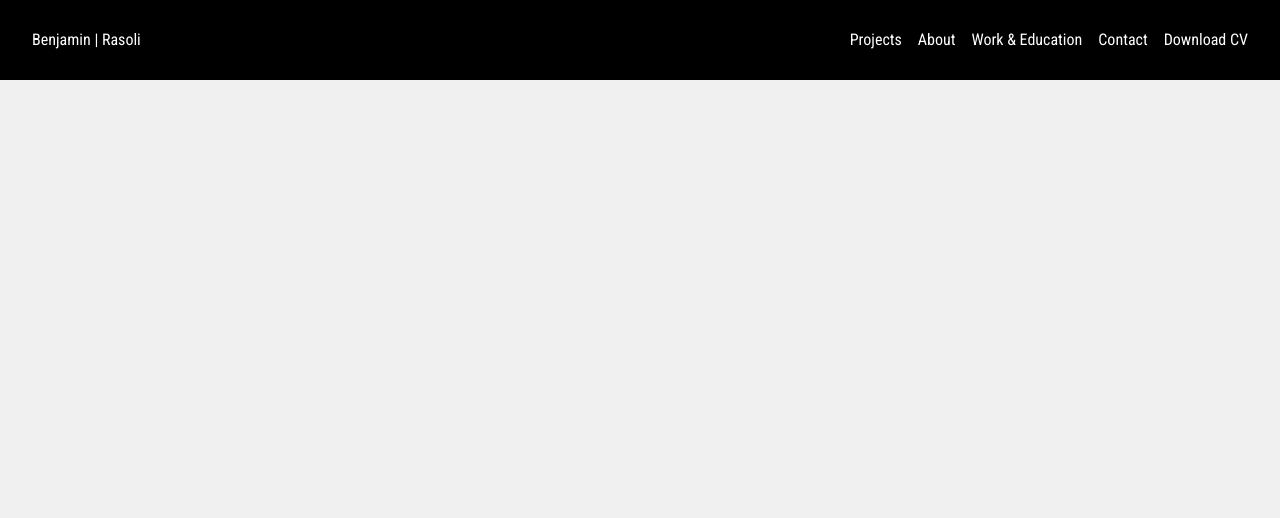
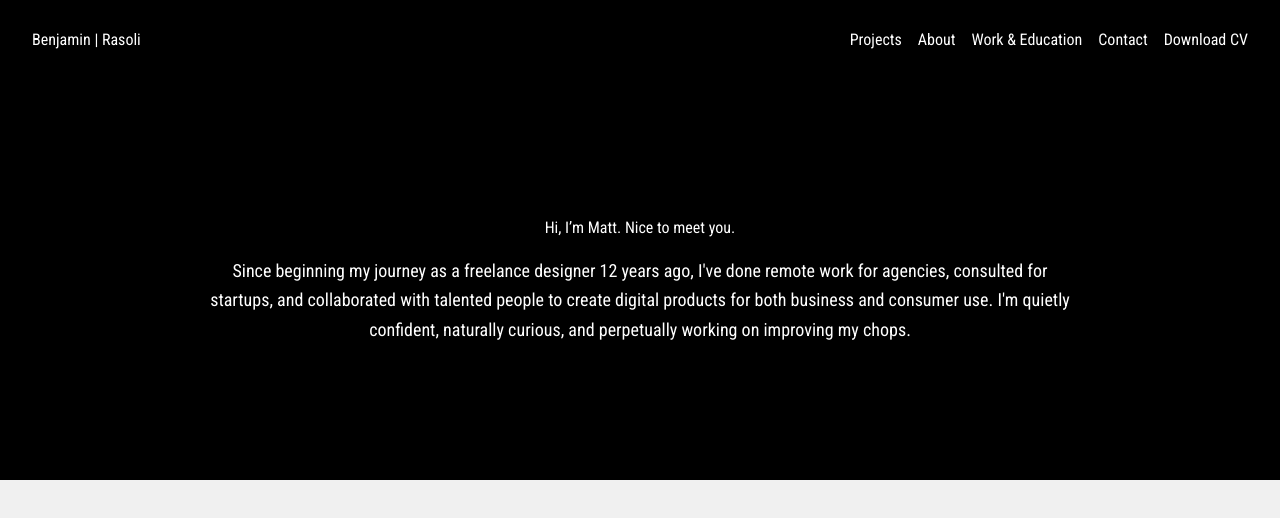
Before and after one commit to BenjaminRasoli/portfolioschool, a React (Vite) app: page / in a window 1280 px wide. Shown: the top 518 px of the page. Built offline with nearby package versions, Linux system fonts and the light colour scheme.

Commit message:
Added introduction

```diff
--- a/src/App.tsx
+++ b/src/App.tsx
@@ -1,3 +1,4 @@
+import Introduction from "./components/Introduction";
 import Navbar from "./components/Navbar";
 import "./index.css";
 
@@ -5,6 +6,7 @@ function App() {
   return (
     <>
       <Navbar />
+      <Introduction />
     </>
   );
 }
--- /dev/null
+++ b/src/components/Introduction.tsx
@@ -0,0 +1,19 @@
+
+function Introduction() {
+  return (
+    <div className="w-full min-h-[50vh] bg-Main text-White flex justify-center flex-col text-center items-center">
+      <div className="w-full md:max-w-4xl px-4">
+        <h1 className="text-h1">Hi, I’m Matt. Nice to meet you.</h1>
+        <p className="mt-4 text-lg leading-relaxed">
+          Since beginning my journey as a freelance designer 12 years ago, I've
+          done remote work for agencies, consulted for startups, and
+          collaborated with talented people to create digital products for both
+          business and consumer use. I'm quietly confident, naturally curious,
+          and perpetually working on improving my chops.
+        </p>
+      </div>
+    </div>
+  );
+}
+
+export default Introduction
```
